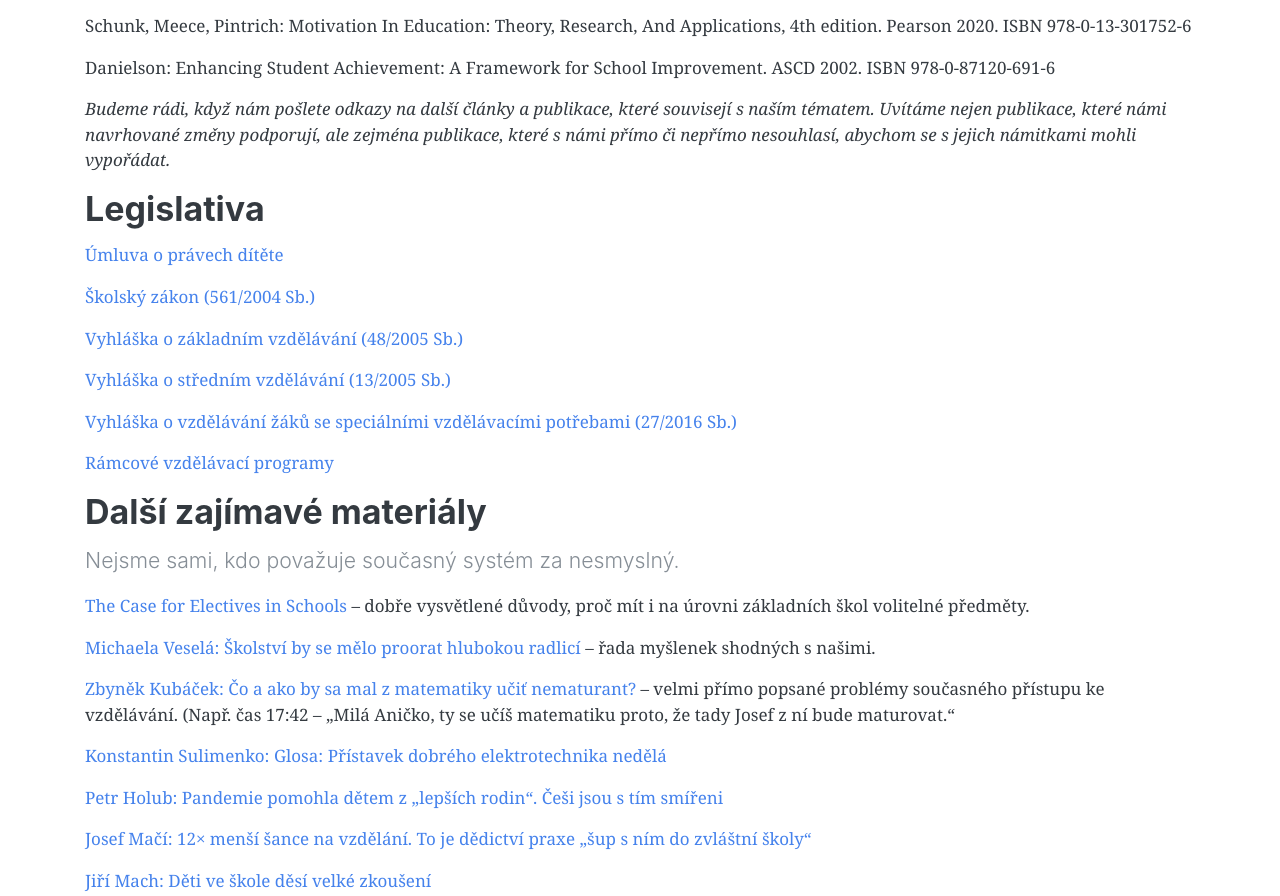
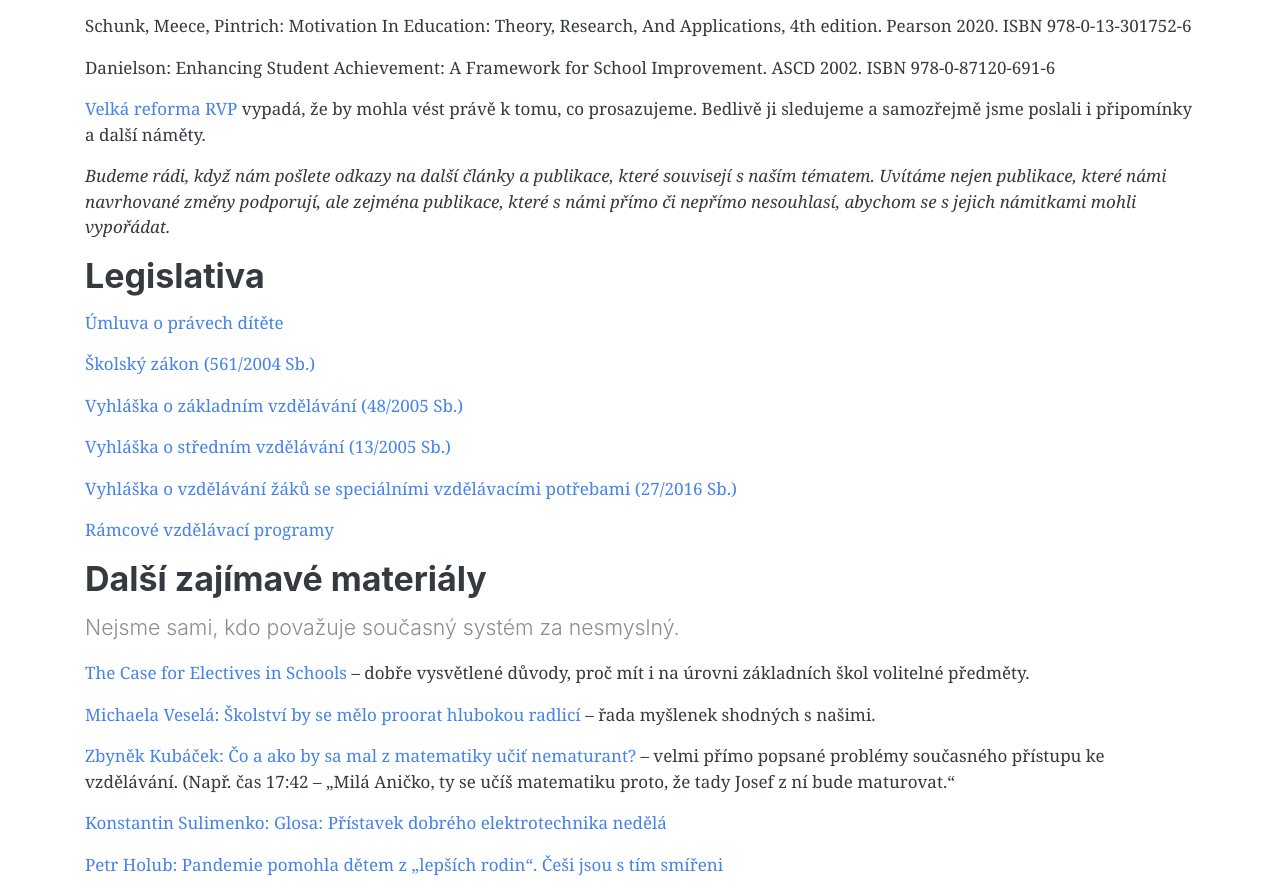
Before and after one commit to marenamat/jdu-kam-umim, a plain HTML site: page www/index.html in a window 1280 px wide. Shown: the part 7546-8442 px from the top of the page. Drawn offline with Linux system fonts and the light colour scheme.

Commit message:
+ link na velkou reformu RVP

```diff
--- a/www/index.html
+++ b/www/index.html
@@ -568,6 +568,8 @@
 	    Research, And Applications, 4th edition. Pearson 2020. ISBN 978-0-13-301752-6</p>
 	    <p>Danielson: Enhancing Student Achievement: A Framework for School Improvement.
 	    ASCD 2002. ISBN 978-0-87120-691-6<p>
+	    <p><a href="https://velke-revize-zv.rvp.cz/">Velká reforma RVP</a> vypadá, že by mohla vést právě k tomu, co prosazujeme.
+	    Bedlivě ji sledujeme a samozřejmě jsme poslali i připomínky a další náměty.</p>
 	    <p><em>Budeme rádi, když nám pošlete odkazy na další články a
 	      publikace, které souvisejí s naším tématem. Uvítáme nejen
 	      publikace, které námi navrhované změny podporují,
```
